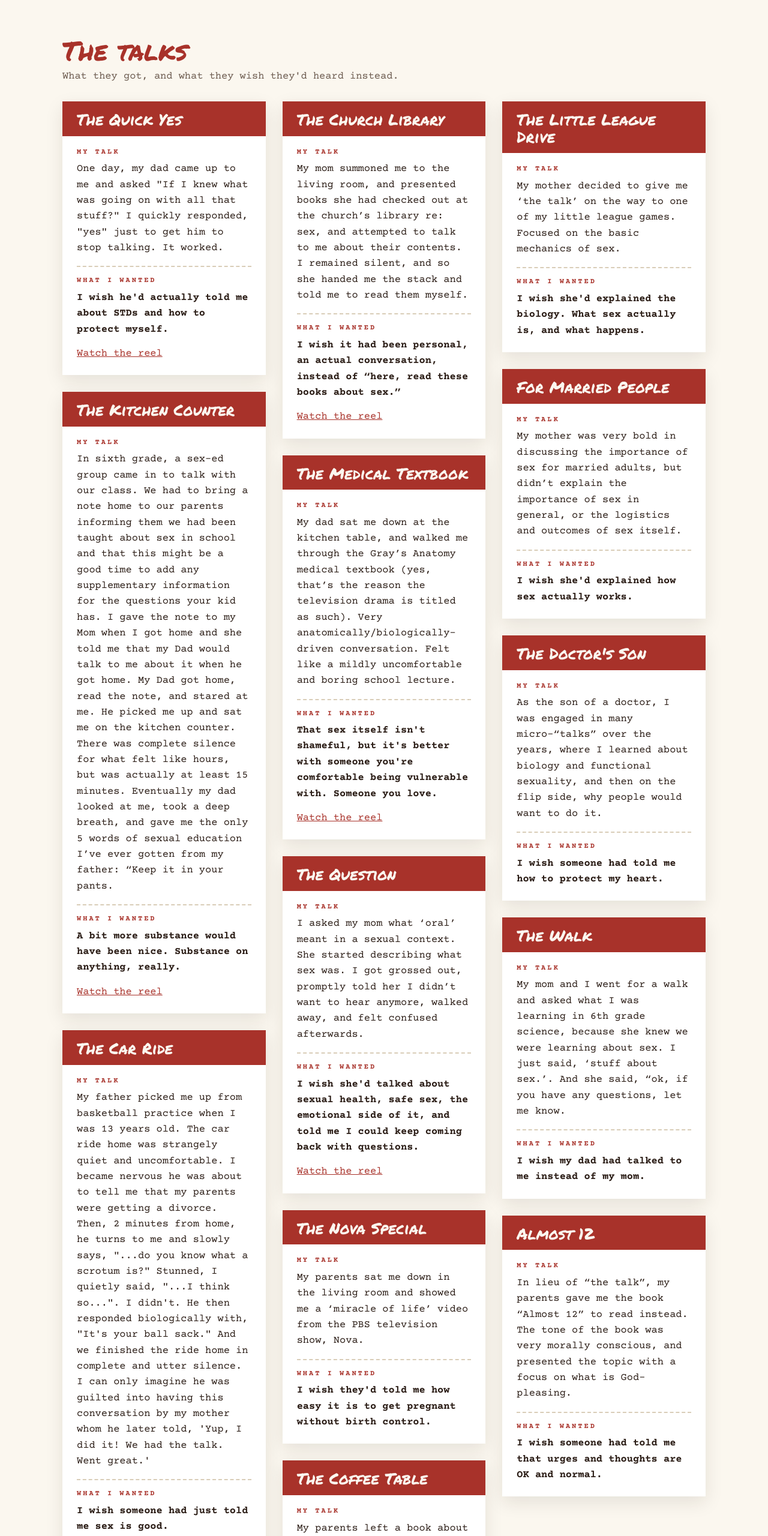
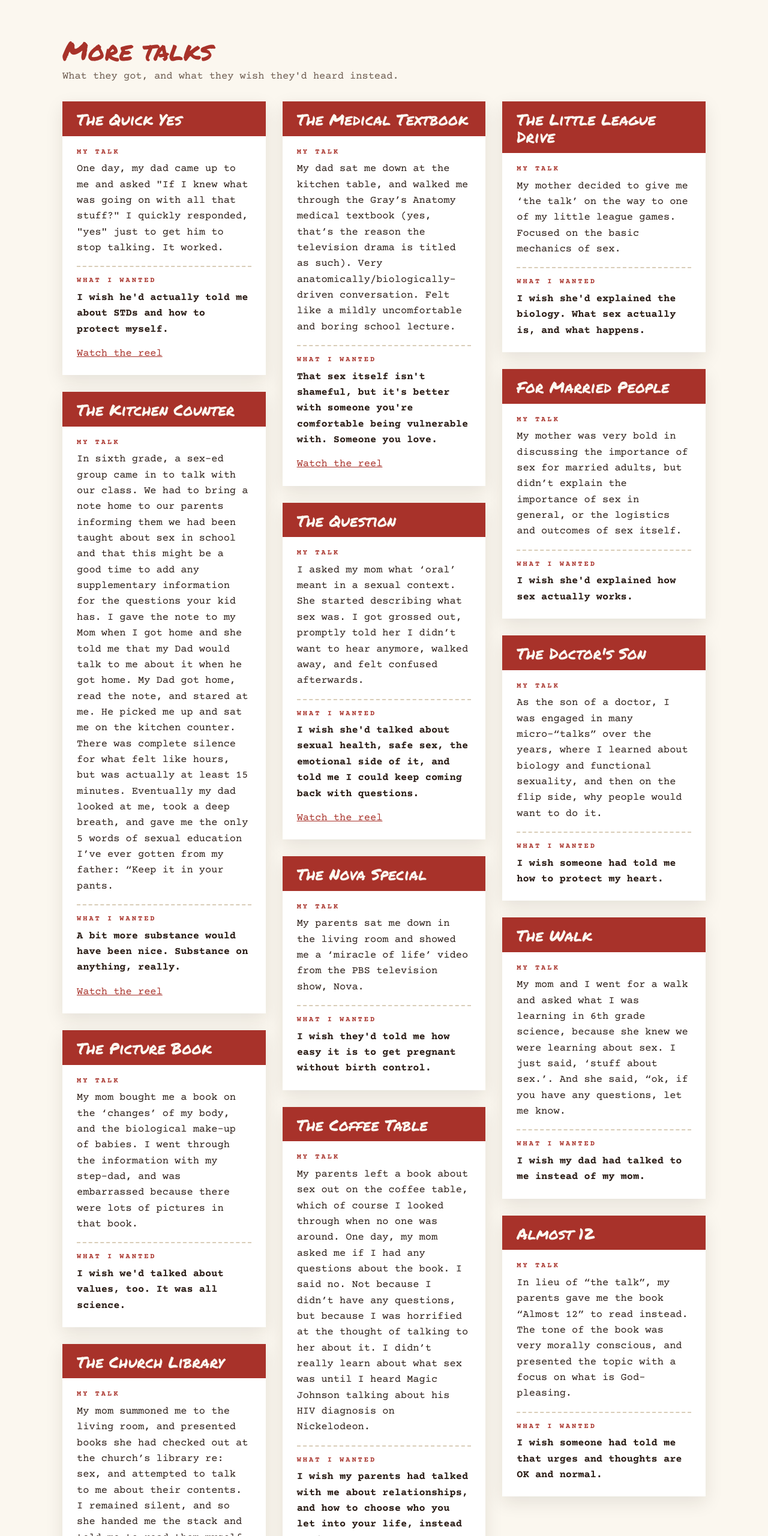
Before and after one commit to ericolsencreative/thetalkstories, a plain HTML site: page _queue/the-church-video-v2/index.html in a window 1280 px wide. Shown: the part 2271-4831 px from the top of the page at 60% size. Drawn offline with Linux system fonts and the light colour scheme.

Commit message:
Queue: More talks section

```diff
--- a/_queue/the-church-video-v2/index.html
+++ b/_queue/the-church-video-v2/index.html
@@ -51,7 +51,7 @@
 <p class="note"><a href="/stories/">See every talk &rarr;</a></p>
 </div></section>
 <section class="section" id="stories" aria-labelledby="stories-h"><div class="wrap">
-<h2 class="marker" id="stories-h">The talks</h2>
+<h2 class="marker" id="stories-h">More talks</h2>
 <p class="lede">What they got, and what they wish they'd heard instead.</p>
 <div class="cards">
 <article class="card" id="s34">
@@ -62,10 +62,6 @@
 <h3 class="marker">The Kitchen Counter</h3><p class="label">MY TALK</p><p class="got">In sixth grade, a sex-ed group came in to talk with our class. We had to bring a note home to our parents informing them we had been taught about sex in school and that this might be a good time to add any supplementary information for the questions your kid has. I gave the note to my Mom when I got home and she told me that my Dad would talk to me about it when he got home. My Dad got home, read the note, and stared at me. He picked me up and sat me on the kitchen counter. There was complete silence for what felt like hours, but was actually at least 15 minutes. Eventually my dad looked at me, took a deep breath, and gave me the only 5 words of sexual education I’ve ever gotten from my father: “Keep it in your pants.</p>
 <div class="wish"><p class="label">WHAT I WANTED</p><p>A bit more substance would have been nice. Substance on anything, really.</p></div>
 <a class="watch" href="/the-kitchen-counter/">Watch the reel</a>
-</article><article class="card" id="s1">
-<h3 class="marker">The Car Ride</h3><p class="label">MY TALK</p><p class="got">My father picked me up from basketball practice when I was 13 years old. The car ride home was strangely quiet and uncomfortable. I became nervous he was about to tell me that my parents were getting a divorce. Then, 2 minutes from home, he turns to me and slowly says, &quot;...do you know what a scrotum is?&quot; Stunned, I quietly said, &quot;...I think so...&quot;. I didn&#x27;t. He then responded biologically with, &quot;It&#x27;s your ball sack.&quot; And we finished the ride home in complete and utter silence. I can only imagine he was guilted into having this conversation by my mother whom he later told, &#x27;Yup, I did it! We had the talk. Went great.&#x27;</p>
-<div class="wish"><p class="label">WHAT I WANTED</p><p>I wish someone had just told me sex is good.</p></div>
-<a class="watch" href="/the-car-ride/">Watch the reel</a>
 </article><article class="card" id="s68">
 <h3 class="marker">The Picture Book</h3><p class="label">MY TALK</p><p class="got">My mom bought me a book on the ‘changes’ of my body, and the biological make-up of babies. I went through the information with my step-dad, and was embarrassed because there were lots of pictures in that book.</p>
 <div class="wish"><p class="label">WHAT I WANTED</p><p>I wish we&#x27;d talked about values, too. It was all science.</p></div>
@@ -112,6 +108,7 @@
 
 </article>
 </div>
+<p class="note"><a href="/stories/">See every talk &rarr;</a></p>
 </div></section>
 <section class="section findings" aria-labelledby="find-h"><div class="wrap">
 <h2 class="marker" id="find-h">What our survey found</h2>
```
